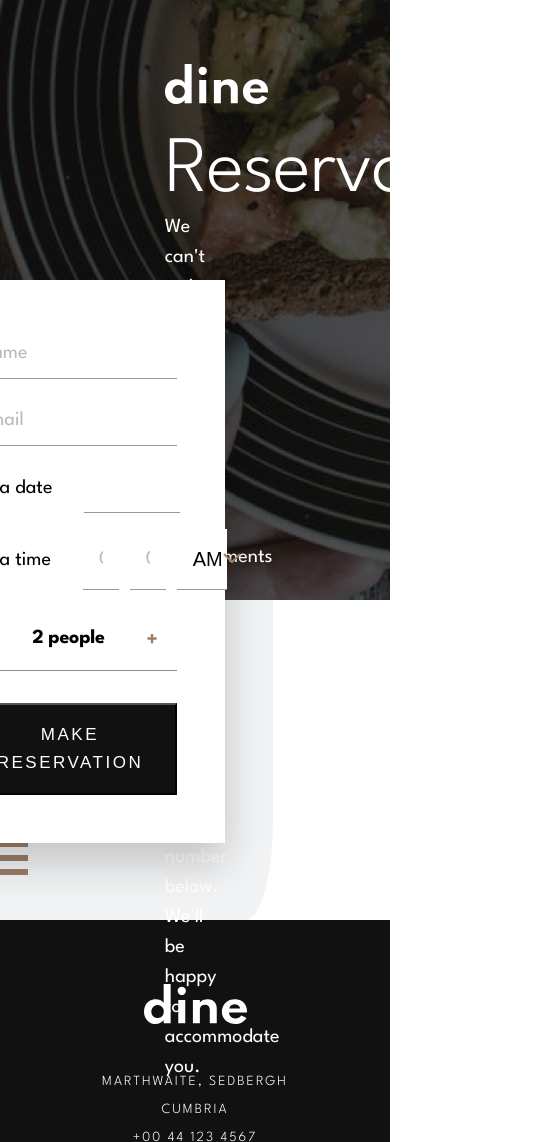
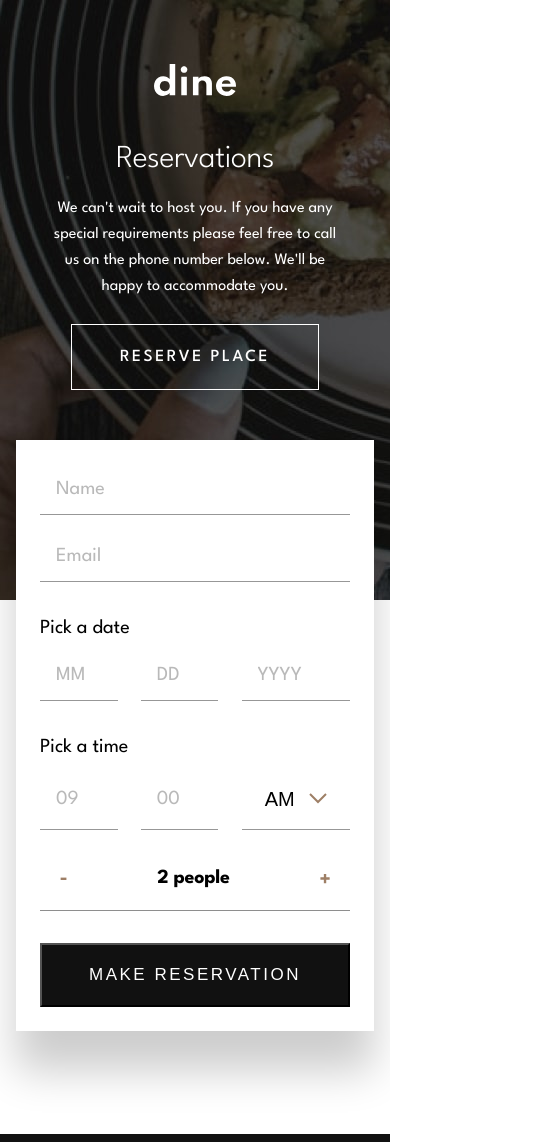
Before and after one commit to StanishCode/dine-restaurant, a website built with Vite: page src/reservations.html in a window 390 px wide. Shown: the top 1142 px of the page, 560 px wide, since content can reach past the window. Built offline with nearby package versions, Linux system fonts and the light colour scheme.

Commit message:
complete desktop, tablet, and mobile media queries for reserve page

```diff
--- a/src/reservation.js
+++ b/src/reservation.js
@@ -122,7 +122,7 @@ reserveForm.addEventListener("submit", (event) => {
   emailContainerClasses.remove("error");
   dateContainer.classList.remove("error");
 
-  //TODO: form submit logic
+  //TODO: form submission logic
 });
 
 reserveForm.addEventListener("focusout", (event) => {
--- a/src/reservations.html
+++ b/src/reservations.html
@@ -23,13 +23,16 @@
             please feel free to call us on the phone number below. We'll be
             happy to accommodate you.
           </p>
+          <a class="hero-cta" id="hero-cta--reserve" href="#reservePlace"
+            >Reserve place</a
+          >
         </div>
       </div>
     </header>
     <main class="reserveMain">
       <div class="reserveContainer">
         <div class="reserve-positionContainer">
-          <form action="" class="reserveForm">
+          <form action="" class="reserveForm" id="reservePlace">
             <div class="inputContainer">
               <input
                 type="text"
--- a/src/style.css
+++ b/src/style.css
@@ -10,6 +10,10 @@
   margin: 0;
   padding: 0;
   box-sizing: border-box;
+}
+
+html {
+  scroll-behavior: smooth;
 }
 
 body {
@@ -510,6 +514,12 @@ footer {
   gap: 7rem;
 }
 
+.footer-info {
+  display: flex;
+  align-items: center;
+  gap: 7rem;
+}
+
 .footer-container p {
   font-size: 0.875rem;
   font-weight: 300;
@@ -544,6 +554,10 @@ footer {
   line-height: 1.875rem;
 }
 
+#hero-cta--reserve {
+  display: none;
+}
+
 .reserveMain {
   background: url(/pattern-curve-bottom-right.svg) no-repeat;
   background-size: 70% 100%;
@@ -571,7 +585,6 @@ footer {
 
 .reserveForm {
   max-width: 33.75rem;
-  /* height: 34.0625rem; */
   margin-top: -20rem;
   padding: 3rem;
   background: #fff;
@@ -691,9 +704,6 @@ legend {
   align-items: center;
 }
 
-.dropdown-value {
-}
-
 .dropdown-arrow {
   transition: all 0.2s;
 }
@@ -749,11 +759,6 @@ legend {
   cursor: pointer;
 }
 
-.increment {
-}
-.decrement {
-}
-
 .reserveForm-submit {
   padding: 1rem 2rem;
   color: #fff;
@@ -772,21 +777,18 @@ legend {
   background: #fff;
 }
 
-.footer-info {
-  flex: 2 1 auto;
-  display: flex;
-  justify-content: space-between;
-  align-items: center;
-}
-
-/* TODO: create reserve media queries
-  also adjust footer-info positioning
-*/
-
 @media (max-width: 1295px) {
   .events-cta:link,
   .events-cta:visited {
     padding: 1rem 2rem;
+  }
+
+  .reserveHero {
+    padding: 4rem 0 0 5.3rem;
+  }
+
+  .reserveContainer {
+    margin-inline: 5.3rem;
   }
 }
 
@@ -844,6 +846,20 @@ legend {
   }
 }
 
+@media (max-width: 1130px) {
+  .reserveHero {
+    padding: 4rem 0 0 2.3rem;
+  }
+
+  .reserveContainer {
+    margin-inline: 2.3rem;
+  }
+
+  .reserveForm {
+    max-width: 28.75rem;
+  }
+}
+
 @media (max-width: 1107px) {
   .events-textbody {
     padding-right: 1rem;
@@ -864,16 +880,6 @@ legend {
     transform: scaleX(1.5) translateX(-95%);
   }
 }
-
-/* @media (max-width: 880px) {
-  .feature-item {
-    gap: 2.81rem;
-  }
-
-  .events-textbody {
-    padding: 2.5rem 0;
-  }
-} */
 
 @media (max-width: 950px) {
   .hero-section {
@@ -913,6 +919,22 @@ legend {
 
   .callToAction {
     padding: 4rem 3rem;
+  }
+
+  .reserveHero {
+    padding: 4rem 0 0 1rem;
+  }
+
+  .reserveHero-textbody h1 {
+    font-size: 4rem;
+  }
+
+  .reserveHero-textbody p {
+    font-size: 1.05rem;
+  }
+
+  .reserveContainer {
+    margin-inline: 1rem;
   }
 
   footer {
@@ -1097,22 +1119,63 @@ legend {
     gap: 1.5rem;
   }
 
+  .reserveHero {
+    width: 100%;
+    padding: 4rem 0 0 0;
+  }
+
+  #dine-logo--reserve {
+    margin-left: 3rem;
+    margin-bottom: 5rem;
+  }
+
+  .reserveHero-textbody {
+    text-align: center;
+  }
+
+  .reserveHer0-textbody h1 {
+    font-size: 3rem;
+    line-height: 4rem;
+    letter-spacing: -0.6px;
+  }
+
+  .reserveHero-textbody p {
+    width: 75%;
+    margin-inline: auto;
+    font-size: 1.25rem;
+    line-height: 1.875rem;
+  }
+
+  .reserveMain {
+    background: #fff;
+  }
+
+  .reserveContainer {
+    height: 27.1875rem;
+    justify-content: center;
+  }
+
+  .reserve-positionContainer::before {
+    display: none;
+  }
+
+  .reserveForm {
+    max-width: 33.75rem;
+    margin-top: -10rem;
+    box-shadow: 0 40px 40px rgba(0, 0, 0, 0.2);
+  }
+
   footer {
-    padding: 4rem 2rem;
+    padding: 4rem 3rem;
   }
 
   .footer-info {
     display: flex;
     flex-direction: column;
+    align-items: start;
     gap: 2rem;
   }
-
-  /* .callToAction h2 {
-    max-width: 38.4375rem;
-  } */
 }
-
-/* TODO: media query for events selections @600px */
 
 @media (max-width: 600px) {
   #feature--second .feature-image::before {
@@ -1123,6 +1186,17 @@ legend {
     flex-wrap: wrap;
     justify-content: center;
     gap: 1.5rem;
+  }
+}
+
+@media (max-width: 500px) {
+  .reserveForm {
+    padding: 1.5rem;
+  }
+
+  .dateContainer,
+  .timeContainer {
+    gap: 0.5rem;
   }
 }
 
@@ -1298,24 +1372,58 @@ legend {
     letter-spacing: -0.4px;
   }
 
+  .reserveHero {
+    text-align: center;
+  }
+
+  #dine-logo--reserve {
+    margin-left: 0;
+    margin-bottom: 2.5rem;
+  }
+
+  #dine-logo--reserve img {
+    width: 5.125rem;
+    height: 2rem;
+  }
+
+  .reserveHero-textbody h1 {
+    margin-bottom: 1rem;
+    font-size: 2rem;
+    line-height: 2.5rem;
+    letter-spacing: -0.4px;
+  }
+
+  .reserveHero-textbody p {
+    font-size: 1rem;
+    line-height: 1.625rem;
+  }
+
+  #hero-cta--reserve {
+    display: inline-block;
+    margin-top: 1.5rem;
+  }
+
+  .reserveContainer {
+    height: 33.375rem;
+  }
+
+  .dateContainer,
+  .timeContainer {
+    margin-top: 1rem;
+    flex-direction: column;
+    align-items: start;
+  }
+
   .footer-container {
     text-align: center;
     flex-direction: column;
     align-items: center;
     gap: 2.5rem;
   }
+
+  .footer-info {
+    align-items: center;
+  }
 }
 
 /* TODO: adjust background shape sizes to be smaller on smaller screens */
-/* @media (max-width: 975px) {
-  #feature--first::after,
-  #feature--second::after {
-    width: 44.75rem;
-    background-repeat: no-repeat;
-    background-size: contain;
-  }
-
-  #feature--second::after {
-    right: 0;
-  }
-} */
```
